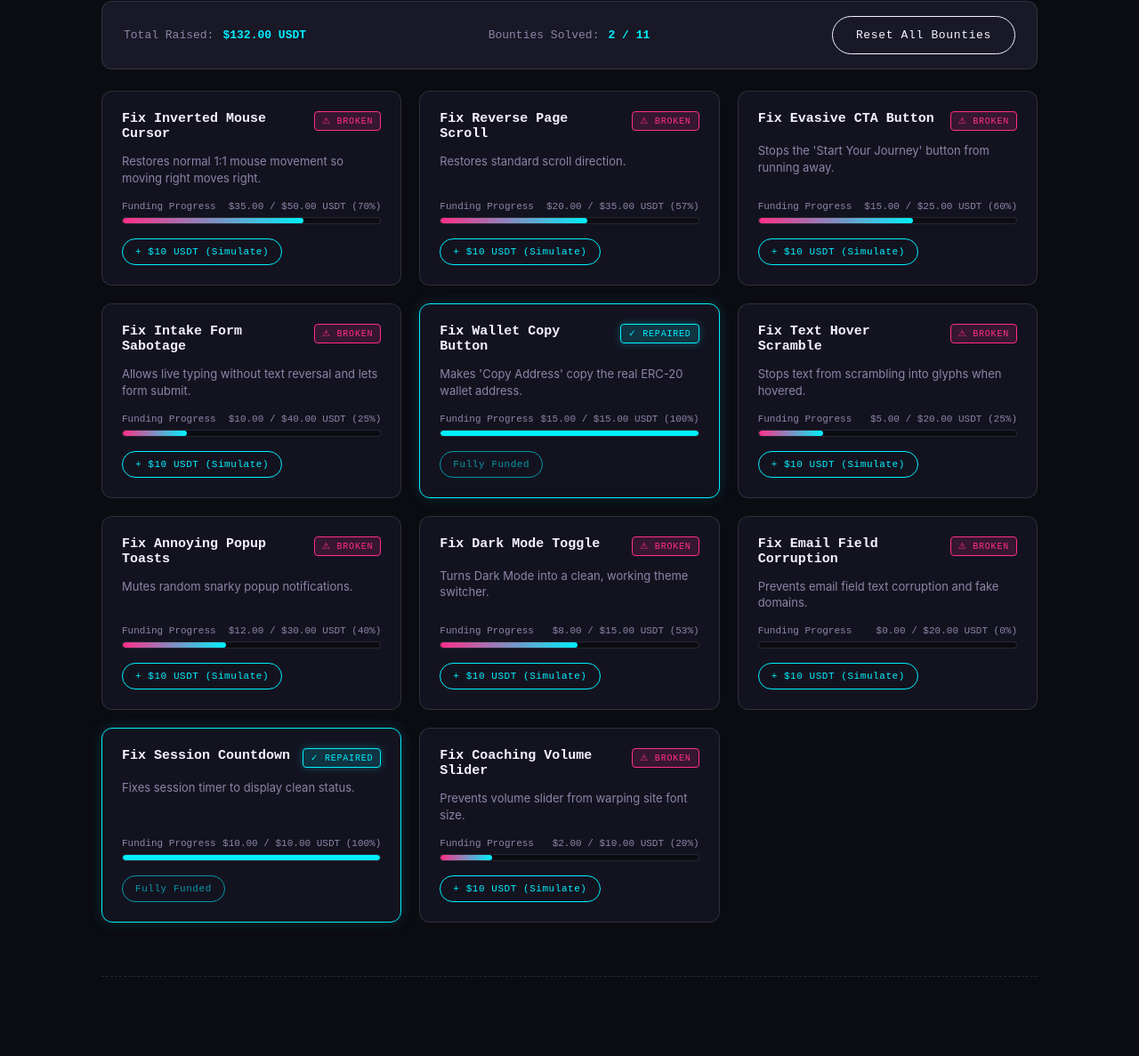
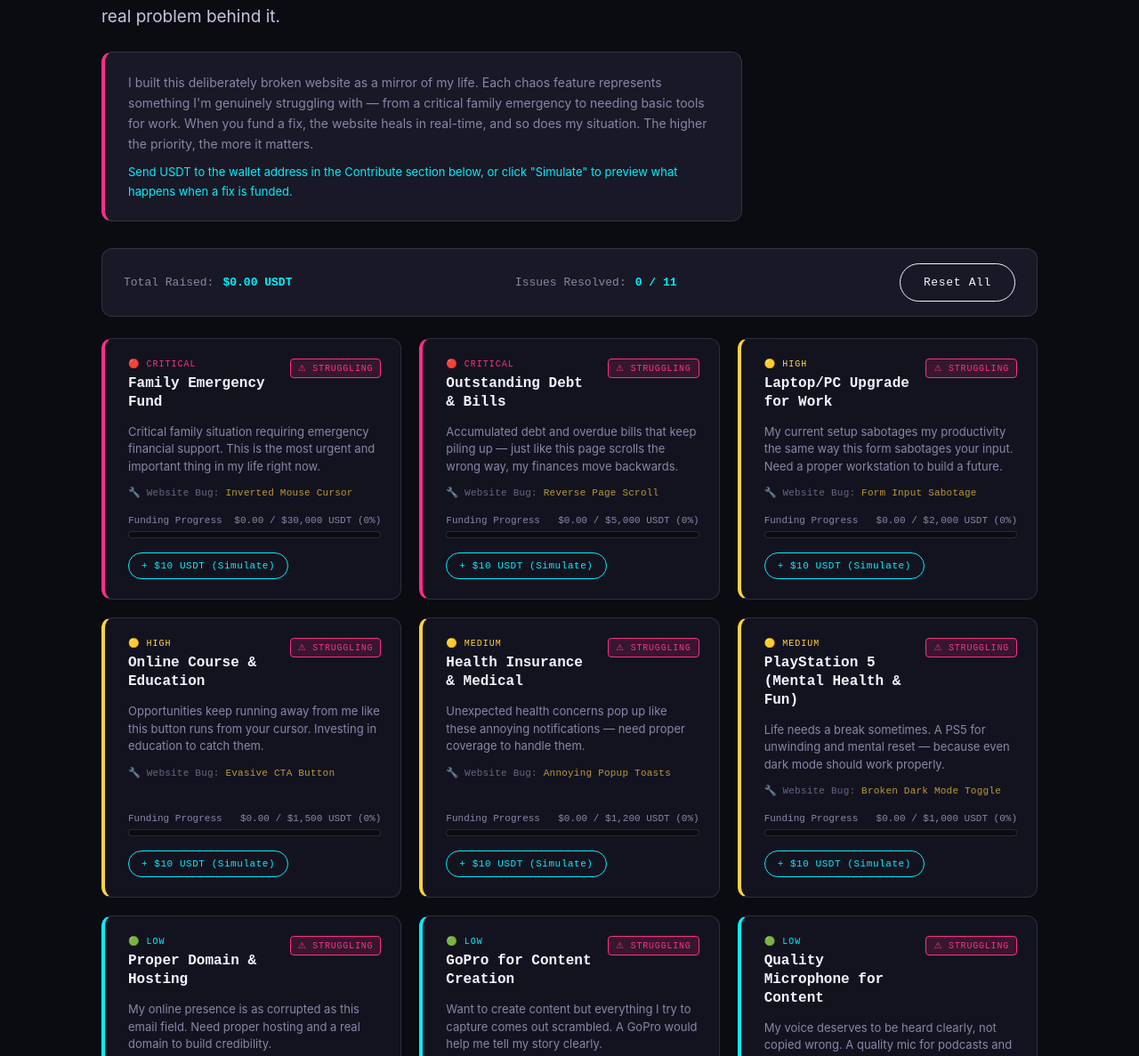
Before and after one commit to vdsperera/anticoach, a plain HTML site: page index.html in a window 1280 px wide. Shown: the part 2739-3926 px from the top of the page at 89% size. Drawn offline with Linux system fonts and the light colour scheme.

Commit message:
Map website bugs to real-life struggles with configurable bountyConfig and personal narrative

```diff
--- a/index.html
+++ b/index.html
@@ -143,11 +143,16 @@
         </div>
       </form>
     </div>
-  <!-- ===== CROWDFUNDED REPAIRS ===== -->
+  <!-- ===== FIX MY LIFE ===== -->
   <section id="bounties">
-    <div class="eyebrow">/// crowdfunded ux repairs</div>
-    <h2>Pay to Fix the Portal (USDT Bounties)</h2>
-    <p class="lede">Tired of the chaos? Each broken interaction has a community USDT goal. Send USDT to fund a fix — once target is reached, that bug automatically patches itself for everyone!</p>
+    <div class="eyebrow">/// fix my life, one bug at a time</div>
+    <h2>This Website Is as Broken as My Life</h2>
+    <p class="lede">Every bug you see on this site maps to a real struggle I'm facing. The messy cursor is my messy finances. The reversed scroll is my life moving backwards. Contributing USDT to fix a bug doesn't just repair the website — it helps me solve the real problem behind it.</p>
+
+    <div class="narrative-callout">
+      <p>I built this deliberately broken website as a mirror of my life. Each chaos feature represents something I'm genuinely struggling with — from a critical family emergency to needing basic tools for work. When you fund a fix, the website heals in real-time, and so does my situation. The higher the priority, the more it matters.</p>
+      <p style="color: var(--cyan); margin-top:10px; font-size:13px;">Send USDT to the wallet address in the Contribute section below, or click "Simulate" to preview what happens when a fix is funded.</p>
+    </div>
 
     <div class="bounty-stats-bar">
       <div class="bounty-stat">
@@ -155,11 +160,11 @@
         <span class="stat-value" id="total-raised-usdt">$0.00 USDT</span>
       </div>
       <div class="bounty-stat">
-        <span class="stat-label">Bounties Solved:</span>
+        <span class="stat-label">Issues Resolved:</span>
         <span class="stat-value" id="bounties-solved-count">0 / 11</span>
       </div>
       <div class="bounty-stat">
-        <button type="button" class="btn" id="reset-bounties-btn">Reset All Bounties</button>
+        <button type="button" class="btn" id="reset-bounties-btn">Reset All</button>
       </div>
     </div>
 
--- a/script.js
+++ b/script.js
@@ -3,19 +3,132 @@
    Chaos module system + Crowdfunded UX Repairs (Bounty System).
 ============================================================ */
 
-/* ---------- BOUNTY MANAGER ---------- */
-const bountyData = {
-  invertedCursor: { title: "Fix Inverted Mouse Cursor", target: 50, initial: 35, desc: "Restores normal 1:1 mouse movement so moving right moves right." },
-  reverseScroll: { title: "Fix Reverse Page Scroll", target: 35, initial: 20, desc: "Restores standard scroll direction." },
-  evasiveButton: { title: "Fix Evasive CTA Button", target: 25, initial: 15, desc: "Stops the 'Start Your Journey' button from running away." },
-  formSabotage: { title: "Fix Intake Form Sabotage", target: 40, initial: 10, desc: "Allows live typing without text reversal and lets form submit." },
-  lyingCopyButton: { title: "Fix Wallet Copy Button", target: 15, initial: 15, desc: "Makes 'Copy Address' copy the real ERC-20 wallet address." },
-  textScramble: { title: "Fix Text Hover Scramble", target: 20, initial: 5, desc: "Stops text from scrambling into glyphs when hovered." },
-  fakeToasts: { title: "Fix Annoying Popup Toasts", target: 30, initial: 12, desc: "Mutes random snarky popup notifications." },
-  darkModeToggle: { title: "Fix Dark Mode Toggle", target: 15, initial: 8, desc: "Turns Dark Mode into a clean, working theme switcher." },
-  emailCorruption: { title: "Fix Email Field Corruption", target: 20, initial: 0, desc: "Prevents email field text corruption and fake domains." },
-  countUpTimer: { title: "Fix Session Countdown", target: 10, initial: 10, desc: "Fixes session timer to display clean status." },
-  volumeSlider: { title: "Fix Coaching Volume Slider", target: 10, initial: 2, desc: "Prevents volume slider from warping site font size." }
+/* ---------- BOUNTY CONFIG (Life Struggles Mapping) ---------- */
+/*
+  Each entry maps a website chaos module to a real-life struggle.
+  Edit this config to update issues, targets, and descriptions.
+  The website gets cleaner as life gets better.
+*/
+const bountyConfig = [
+  {
+    id: 'invertedCursor',
+    bugTitle: 'Inverted Mouse Cursor',
+    lifeIssue: 'Family Emergency Fund',
+    lifeDesc: 'Critical family situation requiring emergency financial support. This is the most urgent and important thing in my life right now.',
+    priority: 'CRITICAL',
+    targetUSDT: 30000,
+    initialUSDT: 0
+  },
+  {
+    id: 'reverseScroll',
+    bugTitle: 'Reverse Page Scroll',
+    lifeIssue: 'Outstanding Debt & Bills',
+    lifeDesc: 'Accumulated debt and overdue bills that keep piling up — just like this page scrolls the wrong way, my finances move backwards.',
+    priority: 'CRITICAL',
+    targetUSDT: 5000,
+    initialUSDT: 0
+  },
+  {
+    id: 'formSabotage',
+    bugTitle: 'Form Input Sabotage',
+    lifeIssue: 'Laptop/PC Upgrade for Work',
+    lifeDesc: 'My current setup sabotages my productivity the same way this form sabotages your input. Need a proper workstation to build a future.',
+    priority: 'HIGH',
+    targetUSDT: 2000,
+    initialUSDT: 0
+  },
+  {
+    id: 'evasiveButton',
+    bugTitle: 'Evasive CTA Button',
+    lifeIssue: 'Online Course & Education',
+    lifeDesc: 'Opportunities keep running away from me like this button runs from your cursor. Investing in education to catch them.',
+    priority: 'HIGH',
+    targetUSDT: 1500,
+    initialUSDT: 0
+  },
+  {
+    id: 'fakeToasts',
+    bugTitle: 'Annoying Popup Toasts',
+    lifeIssue: 'Health Insurance & Medical',
+    lifeDesc: 'Unexpected health concerns pop up like these annoying notifications — need proper coverage to handle them.',
+    priority: 'MEDIUM',
+    targetUSDT: 1200,
+    initialUSDT: 0
+  },
+  {
+    id: 'darkModeToggle',
+    bugTitle: 'Broken Dark Mode Toggle',
+    lifeIssue: 'PlayStation 5 (Mental Health & Fun)',
+    lifeDesc: 'Life needs a break sometimes. A PS5 for unwinding and mental reset — because even dark mode should work properly.',
+    priority: 'MEDIUM',
+    targetUSDT: 1000,
+    initialUSDT: 0
+  },
+  {
+    id: 'emailCorruption',
+    bugTitle: 'Email Field Corruption',
+    lifeIssue: 'Proper Domain & Hosting',
+    lifeDesc: 'My online presence is as corrupted as this email field. Need proper hosting and a real domain to build credibility.',
+    priority: 'LOW',
+    targetUSDT: 500,
+    initialUSDT: 0
+  },
+  {
+    id: 'textScramble',
+    bugTitle: 'Text Hover Scramble',
+    lifeIssue: 'GoPro for Content Creation',
+    lifeDesc: 'Want to create content but everything I try to capture comes out scrambled. A GoPro would help me tell my story clearly.',
+    priority: 'LOW',
+    targetUSDT: 400,
+    initialUSDT: 0
+  },
+  {
+    id: 'lyingCopyButton',
+    bugTitle: 'Lying Copy Button',
+    lifeIssue: 'Quality Microphone for Content',
+    lifeDesc: 'My voice deserves to be heard clearly, not copied wrong. A quality mic for podcasts and content creation.',
+    priority: 'LOW',
+    targetUSDT: 250,
+    initialUSDT: 0
+  },
+  {
+    id: 'countUpTimer',
+    bugTitle: 'Countdown Timer Counts Up',
+    lifeIssue: 'Monthly Groceries & Food Fund',
+    lifeDesc: 'Time keeps ticking and the fridge keeps emptying. This fund helps keep food on the table.',
+    priority: 'LOW',
+    targetUSDT: 200,
+    initialUSDT: 0
+  },
+  {
+    id: 'volumeSlider',
+    bugTitle: 'Volume Slider Warps Font',
+    lifeIssue: 'Streaming Subscription Bundle',
+    lifeDesc: 'Small comfort that keeps the volume of life manageable. Netflix, Spotify, the basics.',
+    priority: 'LOW',
+    targetUSDT: 100,
+    initialUSDT: 0
+  }
+];
+
+// Build lookup map from config
+const bountyData = {};
+bountyConfig.forEach(item => {
+  bountyData[item.id] = {
+    title: item.bugTitle,
+    lifeIssue: item.lifeIssue,
+    lifeDesc: item.lifeDesc,
+    priority: item.priority,
+    target: item.targetUSDT,
+    initial: item.initialUSDT
+  };
+});
+
+const priorityMeta = {
+  CRITICAL: { emoji: '🔴', color: 'var(--magenta)', label: 'CRITICAL' },
+  HIGH:     { emoji: '🟡', color: 'var(--yellow)',  label: 'HIGH' },
+  MEDIUM:   { emoji: '🟡', color: 'var(--yellow)',  label: 'MEDIUM' },
+  LOW:      { emoji: '🟢', color: 'var(--cyan)',    label: 'LOW' }
 };
 
 function getSavedFunds() {
@@ -58,6 +171,11 @@ function resetAllBounties() {
   renderBountyUI();
 }
 
+function formatUSDT(val) {
+  if (val >= 1000) return '$' + val.toLocaleString('en-US', { minimumFractionDigits: 0, maximumFractionDigits: 0 });
+  return '$' + val.toFixed(2);
+}
+
 function renderBountyUI() {
   const grid = document.getElementById('bounty-grid');
   const totalRaisedEl = document.getElementById('total-raised-usdt');
@@ -67,9 +185,9 @@ function renderBountyUI() {
   grid.innerHTML = '';
   let totalRaised = 0;
   let solvedCount = 0;
-  const keys = Object.keys(bountyData);
 
-  keys.forEach(id => {
+  bountyConfig.forEach(cfg => {
+    const id = cfg.id;
     const item = bountyData[id];
     const funds = getFunds(id);
     totalRaised += funds;
@@ -77,25 +195,30 @@ function renderBountyUI() {
     if (fixed) solvedCount++;
 
     const percent = Math.min(100, Math.floor((funds / item.target) * 100));
+    const pm = priorityMeta[item.priority] || priorityMeta.LOW;
 
     const card = document.createElement('div');
-    card.className = `bounty-card ${fixed ? 'fixed' : ''}`;
+    card.className = `bounty-card ${fixed ? 'fixed' : ''} priority-${item.priority.toLowerCase()}`;
     card.innerHTML = `
       <div>
         <div class="bounty-card-header">
-          <h3>${item.title}</h3>
+          <div>
+            <span class="bounty-priority" style="color: ${pm.color}">${pm.emoji} ${pm.label}</span>
+            <h3>${item.lifeIssue}</h3>
+          </div>
           <span class="bounty-status ${fixed ? 'repaired' : 'broken'}">
-            ${fixed ? '✓ REPAIRED' : '⚠ BROKEN'}
+            ${fixed ? '✓ FIXED' : '⚠ STRUGGLING'}
           </span>
         </div>
-        <p class="bounty-desc">${item.desc}</p>
+        <p class="bounty-desc">${item.lifeDesc}</p>
+        <p class="bounty-bug-label">🔧 Website Bug: <em>${item.title}</em></p>
       </div>
 
       <div>
         <div class="bounty-progress-wrap">
           <div class="bounty-progress-text">
             <span>Funding Progress</span>
-            <span>$${funds.toFixed(2)} / $${item.target.toFixed(2)} USDT (${percent}%)</span>
+            <span>${formatUSDT(funds)} / ${formatUSDT(item.target)} USDT (${percent}%)</span>
           </div>
           <div class="bounty-progress-bar">
             <div class="bounty-progress-fill" style="width: ${percent}%"></div>
@@ -104,7 +227,7 @@ function renderBountyUI() {
 
         <div class="bounty-actions">
           ${fixed ?
-            `<button class="btn btn-simulate" style="opacity: 0.6; cursor: default;" disabled>Fully Funded</button>` :
+            `<button class="btn btn-simulate" style="opacity: 0.6; cursor: default;" disabled>✓ Life Issue Resolved</button>` :
             `<button class="btn btn-simulate" data-simulate="${id}">+ $10 USDT (Simulate)</button>`
           }
         </div>
@@ -114,8 +237,8 @@ function renderBountyUI() {
     grid.appendChild(card);
   });
 
-  if (totalRaisedEl) totalRaisedEl.textContent = `$${totalRaised.toFixed(2)} USDT`;
-  if (solvedCountEl) solvedCountEl.textContent = `${solvedCount} / ${keys.length}`;
+  if (totalRaisedEl) totalRaisedEl.textContent = `${formatUSDT(totalRaised)} USDT`;
+  if (solvedCountEl) solvedCountEl.textContent = `${solvedCount} / ${bountyConfig.length}`;
 
   grid.querySelectorAll('[data-simulate]').forEach(btn => {
     btn.addEventListener('click', (e) => {
--- a/styles.css
+++ b/styles.css
@@ -734,15 +734,32 @@ body.ultra-dark header{
   border: 1px solid var(--line);
   border-radius: 12px;
   padding: 22px;
+  padding-left: 26px;
   display: flex;
   flex-direction: column;
   justify-content: space-between;
   position: relative;
   transition: border-color 0.3s, box-shadow 0.3s;
+  border-left: 4px solid var(--line);
+}
+
+/* Priority left-border colors */
+.bounty-card.priority-critical {
+  border-left-color: var(--magenta);
+}
+.bounty-card.priority-high {
+  border-left-color: var(--yellow);
+}
+.bounty-card.priority-medium {
+  border-left-color: var(--yellow);
+}
+.bounty-card.priority-low {
+  border-left-color: var(--cyan);
 }
 
 .bounty-card.fixed {
   border-color: var(--cyan);
+  border-left-color: var(--cyan);
   box-shadow: 0 0 16px rgba(0,240,255,0.15);
 }
 
@@ -754,11 +771,21 @@ body.ultra-dark header{
   margin-bottom: 10px;
 }
 
+.bounty-priority {
+  font-family: var(--font-display);
+  font-size: 10px;
+  letter-spacing: 0.1em;
+  text-transform: uppercase;
+  display: block;
+  margin-bottom: 6px;
+}
+
 .bounty-card h3 {
   font-family: var(--font-display);
-  font-size: 15px;
+  font-size: 16px;
   margin: 0;
   color: var(--ink);
+  line-height: 1.3;
 }
 
 .bounty-status {
@@ -769,6 +796,7 @@ body.ultra-dark header{
   border-radius: 4px;
   text-transform: uppercase;
   white-space: nowrap;
+  flex-shrink: 0;
 }
 
 .bounty-status.broken {
@@ -787,8 +815,21 @@ body.ultra-dark header{
 .bounty-desc {
   font-size: 13px;
   color: var(--muted);
+  margin-bottom: 10px;
+  line-height: 1.5;
+}
+
+.bounty-bug-label {
+  font-family: var(--font-display);
+  font-size: 11px;
+  color: var(--muted);
+  opacity: 0.7;
   margin-bottom: 16px;
-  line-height: 1.45;
+  letter-spacing: 0.02em;
+}
+.bounty-bug-label em {
+  color: var(--yellow);
+  font-style: normal;
 }
 
 .bounty-progress-wrap {
@@ -840,3 +881,22 @@ body.ultra-dark header{
 .btn-simulate:hover {
   background: rgba(0,240,255,0.15);
 }
+
+/* ============ NARRATIVE CALLOUT ============ */
+.narrative-callout {
+  background: var(--panel);
+  border: 1px solid var(--line);
+  border-left: 4px solid var(--magenta);
+  border-radius: 12px;
+  padding: 22px 26px;
+  margin-top: 24px;
+  margin-bottom: 10px;
+  max-width: 720px;
+}
+.narrative-callout p {
+  font-size: 14px;
+  color: var(--muted);
+  line-height: 1.65;
+  max-width: none;
+  margin: 0;
+}
```
